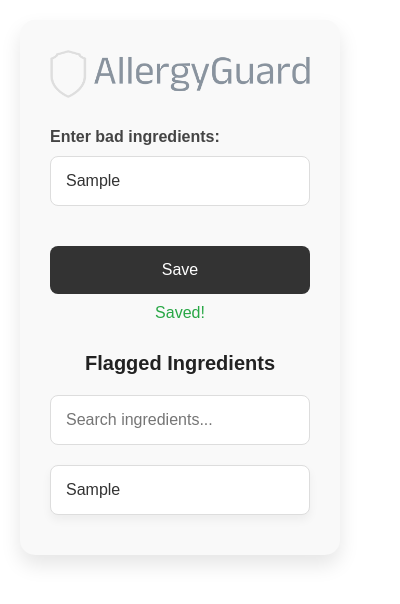
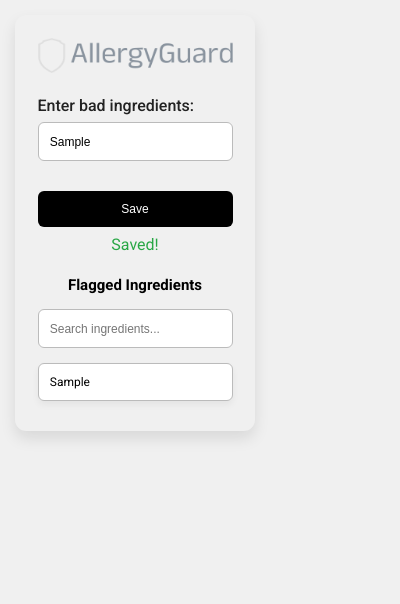
Before and after one commit to 0ZMilad/AllergyGuard, a browser extension: page popup.html in a window 400 px wide. Both pictures are taken after typing "Sample" into the empty fields and a click on the button "Save". Drawn offline with Linux system fonts and the light colour scheme.

Commit message:
Update styles.css: Enhance UI aesthetics with streamlined, compact interface design

```diff
--- a/styles.css
+++ b/styles.css
@@ -1,114 +1,134 @@
+@import url("https://fonts.googleapis.com/css2?family=Roboto:wght@400;500;700&display=swap");
+
 body {
-  font-family: "Poppins", sans-serif;
-  background-color: #ffffff;
-  width: 360px;
-  padding: 20px;
+  font-family: "Roboto", sans-serif;
+  background-color: #f0f0f0;
+  width: 270px;
+  padding: 15px;
   margin: 0;
   box-sizing: border-box;
   color: #333;
 }
+
 .container {
-  background-color: #f9f9f9;
-  padding: 30px;
-  border-radius: 15px;
-  box-shadow: 0 10px 20px rgba(0, 0, 0, 0.1);
+  background-color: #f0f0f0;
+  padding: 22.5px;
+  border-radius: 11.25px;
+  box-shadow: 0 7.5px 15px rgba(0, 0, 0, 0.1);
+  border: none; /* Remove the border */
 }
+
 .logo {
   display: block;
-  margin: 0 auto 30px;
+  margin: 0 auto 22.5px;
   max-width: 100%;
   height: auto;
 }
+
 .input-group {
-  margin-bottom: 30px;
+  margin-bottom: 22.5px;
 }
+
 label {
   display: block;
-  margin-bottom: 10px;
-  font-weight: 600;
-  color: #444;
+  margin-bottom: 7.5px;
+  font-weight: 500;
+  color: #222;
 }
+
 input[type="text"] {
   width: 100%;
-  padding: 15px;
-  border: 1px solid #ddd;
-  border-radius: 8px;
-  margin-bottom: 10px;
+  padding: 11.25px;
+  border: 1px solid #bbb;
+  border-radius: 6px;
+  margin-bottom: 7.5px;
   box-sizing: border-box;
   background-color: #fff;
-  color: #333;
-  font-size: 16px;
+  color: #000;
+  font-size: 12px;
   transition: border-color 0.3s ease;
 }
+
 input[type="text"]:focus {
-  border-color: #333;
+  border-color: #000;
   outline: none;
 }
+
 button {
   display: block;
   width: 100%;
-  padding: 15px;
-  background-color: #333;
-  color: white;
+  padding: 11.25px;
+  background-color: #000;
+  color: #fff;
   border: none;
-  border-radius: 8px;
+  border-radius: 6px;
   cursor: pointer;
-  font-size: 16px;
+  font-size: 12px;
   transition: background-color 0.3s ease, transform 0.3s ease;
 }
+
 button:hover {
-  background-color: #444;
+  background-color: #333;
   transform: translateY(-2px);
 }
+
 #status {
-  margin-top: 10px;
+  margin-top: 7.5px;
   color: #28a745;
   text-align: center;
 }
+
 #ingredient-list {
-  margin-top: 30px;
+  margin-top: 22.5px;
 }
+
 #ingredient-list h2 {
-  font-size: 20px;
-  margin-bottom: 20px;
-  color: #222;
+  font-size: 15px;
+  margin-bottom: 15px;
+  color: #000;
   text-align: center;
 }
+
 #search-bar {
   width: 100%;
-  padding: 15px;
-  border: 1px solid #ddd;
-  border-radius: 8px;
-  margin-bottom: 20px;
+  padding: 11.25px;
+  border: 1px solid #bbb;
+  border-radius: 6px;
+  margin-bottom: 15px;
   background-color: #fff;
-  color: #333;
-  font-size: 16px;
+  color: #000;
+  font-size: 12px;
   transition: border-color 0.3s ease;
 }
+
 #search-bar:focus {
-  border-color: #333;
+  border-color: #000;
   outline: none;
 }
+
 #ingredient-items {
   list-style: none;
   padding: 0;
   margin: 0;
 }
+
 #ingredient-items li {
-  padding: 15px;
-  background-color: #ffffff;
-  border: 1px solid #ddd;
-  border-radius: 8px;
-  margin-bottom: 10px;
-  color: #333;
-  font-size: 16px;
+  padding: 11.25px;
+  background-color: #fff;
+  border: 1px solid #bbb;
+  border-radius: 6px;
+  margin-bottom: 7.5px;
+  color: #000;
+  font-size: 12px;
   transition: background-color 0.3s ease, transform 0.3s ease;
-  box-shadow: 0 5px 10px rgba(0, 0, 0, 0.05);
+  box-shadow: 0 3.75px 7.5px rgba(0, 0, 0, 0.05);
 }
+
 #ingredient-items li:hover {
-  background-color: #f9f9f9;
+  background-color: #e0e0e0;
   transform: translateY(-2px);
 }
+
 .hidden {
   display: none;
 }
```
